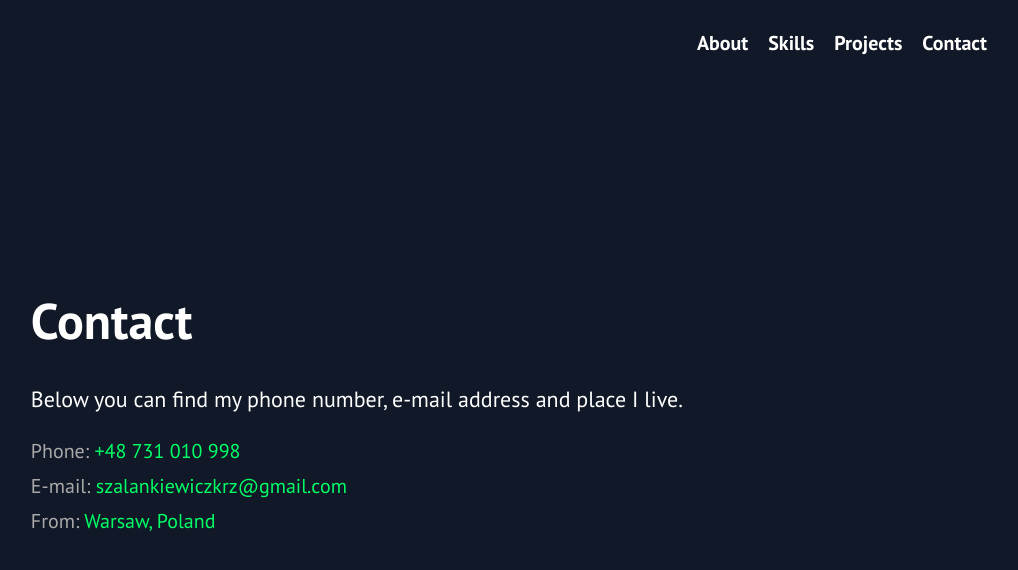
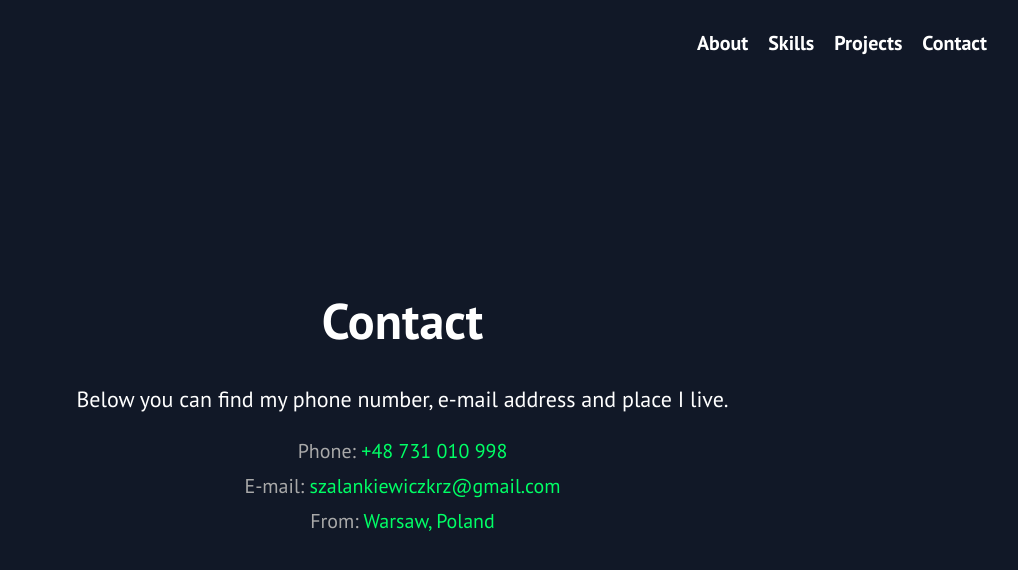
Before and after one commit to Kszalank/Portfolio_CV, a React (Vite) app: page /contact in a window 1280 px wide. Shown: the top 570 px of the page, without its empty margins (245-1263 px from the left). Built offline with nearby package versions, Linux system fonts and the light colour scheme.

Commit message:
css changed

```diff
--- a/src/styles/Contact.scss
+++ b/src/styles/Contact.scss
@@ -1,8 +1,15 @@
 .contact{
     &--container{
         margin-top:200px;
+        position: relative;
+        width:70%;
+        left:15%;
  }
+
+
     &--heading{
+        justify-content: center;
+        text-align: center;
         font-weight: 600;
         font-size: 50px;
         padding-top:15px;
@@ -10,12 +17,16 @@
     }
 
     &--description{
+        text-align: center;
     font-weight: 400;
     font-size: 22px;
     padding-top:15px;
     margin:10px 0 20px 15px;
 }
     &--phone, &--mail, &--location {
+        justify-content: center;
+        text-align: center;
+        justify-content: center;
         font-weight: 400;
         font-size: 20px;
         color: darkgray;
--- a/src/styles/Projects.scss
+++ b/src/styles/Projects.scss
@@ -3,12 +3,16 @@
 
 
     &--heading{
+        text-align: center;
+        justify-content: center;
         font-weight: 600;
         font-size: 50px;
         padding-top:15px;
         margin:0px 0 0 15px;
     }
     &--description{
+        text-align: center;
+        justify-content: center;
         font-weight: 400;
         font-size: 20px;
         padding-top:15px;
--- a/src/styles/Skills.scss
+++ b/src/styles/Skills.scss
@@ -10,18 +10,24 @@
 
 
 &--heading{
+    text-align: center;
+    justify-content: center;
     font-weight: 600;
     font-size: 50px;
     padding-top:15px;
     margin:10px 0 0 15px;
 }
 &--description{
+    text-align: center;
+    justify-content: center;
     font-weight: 400;
     font-size: 20px;
     padding-top:15px;
     margin:10px 0 0 15px;
 }
 &--knowledge{
+    text-align: center;
+    justify-content: center;
     display: flex;
     flex-wrap: wrap;
     align-content: center;
```
